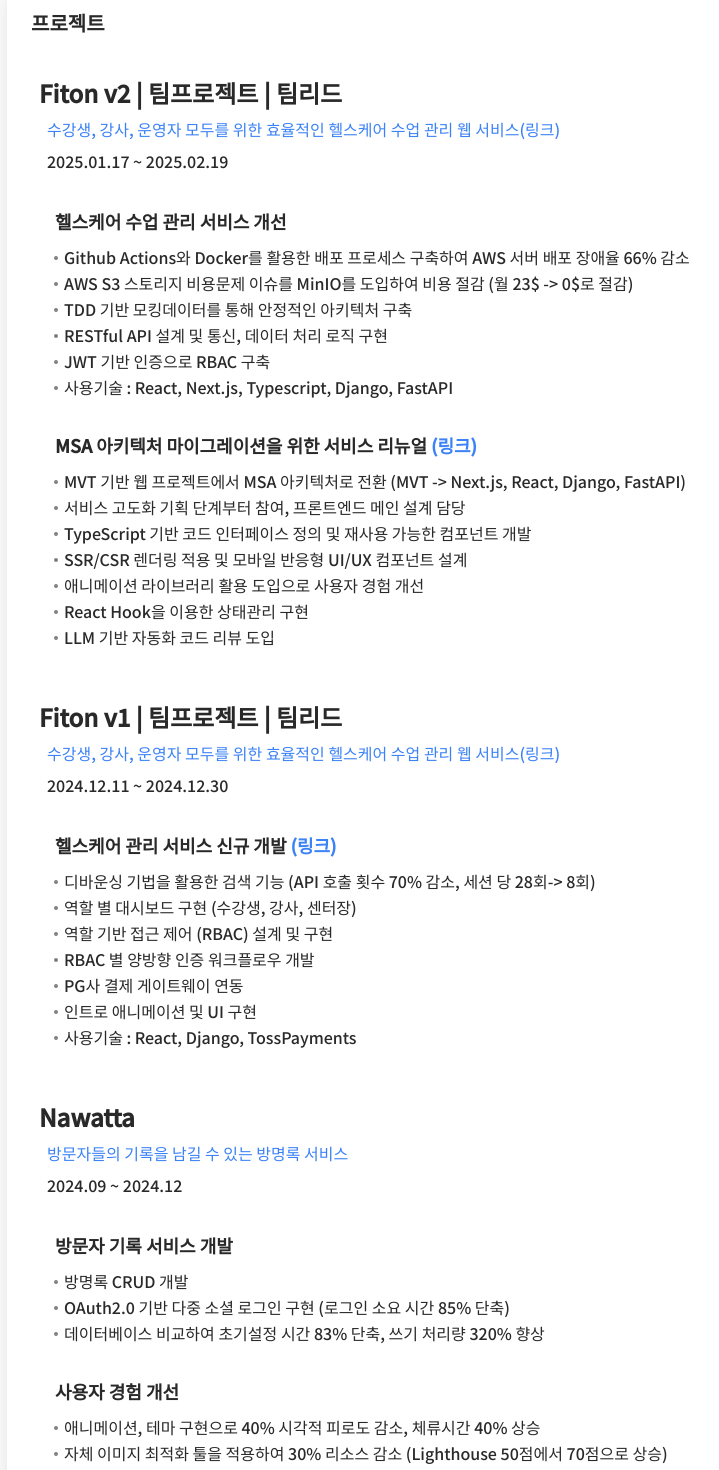
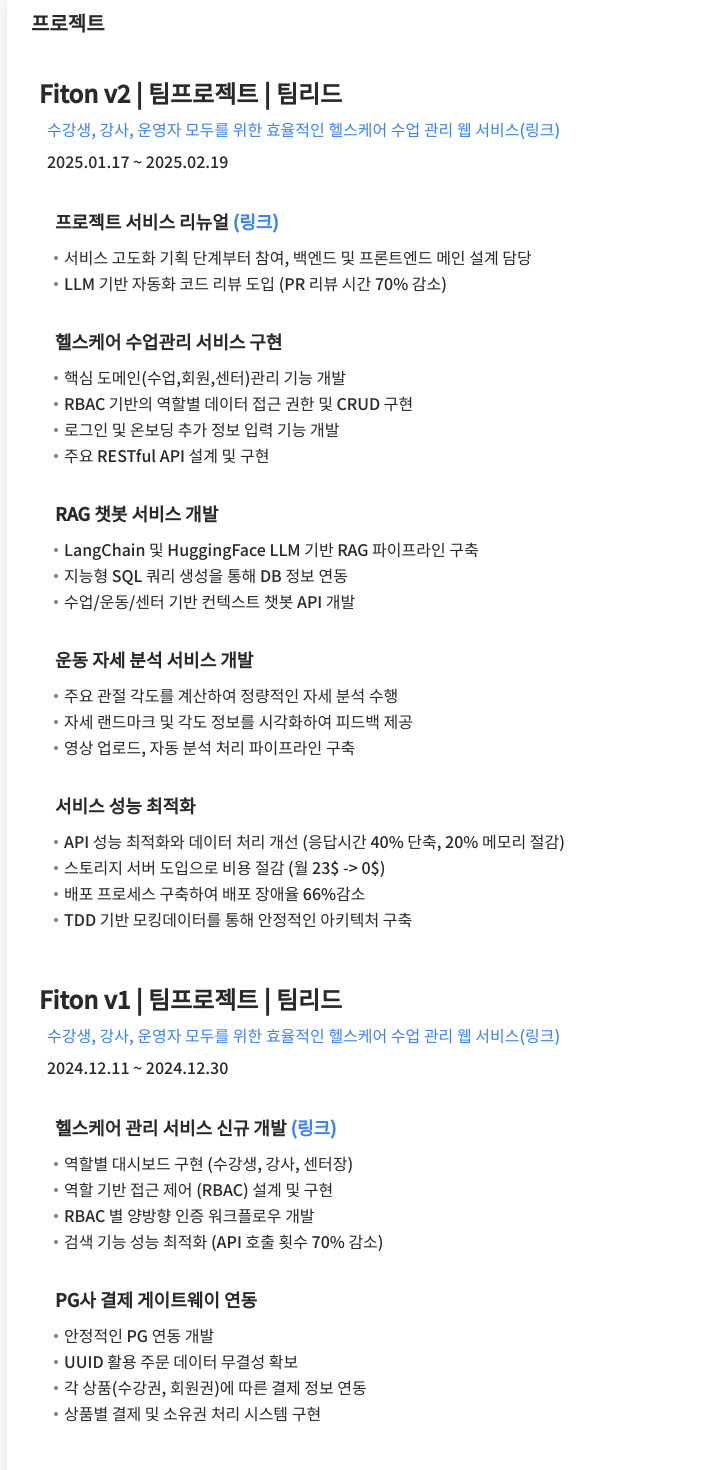
Before and after one commit to 2zm00/portfolio, a Next.js app: page / in a window 1280 px wide. Shown: the part 447-1917 px from the top of the page, without its empty margins (408-1127 px from the left). Built offline with nearby package versions, Linux system fonts and the light colour scheme.

Commit message:
feat: 포트폴리오 백엔드 내용 수정

```diff
--- a/app/about/page.tsx
+++ b/app/about/page.tsx
@@ -12,11 +12,11 @@
 			>
 				<div>
 				제한된 리소스 환경에서 기획 단계에서부터 개발 경험이 있습니다. <br />
+LangChain 및 HuggingFace LLM 기반 RAG 파이프라인을 구축한 경험이 있습니다. <br />
+Docker를 활용한 배포 프로세스 구축하여 배포 장애율 66% 감소시킨 경험이 있습니다.  <br />
 디바운싱 기법을 활용한 검색 기능으로 API 호출 횟수 70% 감소시켰습니다. <br />
 데이터베이스 연동 및 비교 분석 경험으로 초기 설정시간 83% 단축, 쓰기 처리량 320% 향상시켰습니다. <br />
-또한 사용자 접근성을 고려한 컴포넌트를 통해 체류시간 및 리텐션율을 40% 향상시켰습니다. <br />
-이미지 최적화 툴을 적용하여 30% 리소스를 감소, 개선하여 Lighthouse 50점에서 70점으로 상승시켰습니다. <br />
-프론트엔드 뿐만 아니라 백엔드 학습을 통한 전체 프로세스를 이해를 통해 관련 이슈를 파악할 수 있습니다.
+백엔드 뿐만 아니라 프론트엔드, Devops에 대한 학습으로 관련 이슈를 파악할 수 있습니다.<br />
 
 				</div>
 			</Card>
--- a/app/data/portfolio.ts
+++ b/app/data/portfolio.ts
@@ -60,4 +60,83 @@
 
 };
 
+
+export const portfolio2 = {
+	description : `
+### Fiton v2 | 팀프로젝트 | 팀리드
+
+[수강생, 강사, 운영자 모두를 위한 효율적인 헬스케어 수업 관리 웹 서비스(링크)](https://github.com/2zm00/Fiton_v2)
+
+
+
+2025.01.17 ~ 2025.02.19
+
+#### 프로젝트 서비스 리뉴얼 [(링크)](https://github.com/2zm00/Fiton_v2_zmo)
+- 서비스 고도화 기획 단계부터 참여, 백엔드 및 프론트엔드 메인 설계 담당
+- LLM 기반 자동화 코드 리뷰 도입 (PR 리뷰 시간 70% 감소)
+
+
+#### 헬스케어 수업관리 서비스 구현
+- 핵심 도메인(수업,회원,센터)관리 기능 개발
+- RBAC 기반의 역할별 데이터 접근 권한 및 CRUD 구현
+- 로그인 및 온보딩 추가 정보 입력 기능 개발
+- 주요 RESTful API 설계 및 구현
+
+#### RAG 챗봇 서비스 개발
+- LangChain 및 HuggingFace LLM 기반 RAG 파이프라인 구축
+- 지능형 SQL 쿼리 생성을 통해 DB 정보 연동
+- 수업/운동/센터 기반 컨텍스트 챗봇 API 개발
+
+
+#### 운동 자세 분석 서비스 개발
+- 주요 관절 각도를 계산하여 정량적인 자세 분석 수행
+- 자세 랜드마크 및 각도 정보를 시각화하여 피드백 제공
+- 영상 업로드, 자동 분석 처리 파이프라인 구축
+
+
+#### 서비스 성능 최적화
+- API 성능 최적화와 데이터 처리 개선 (응답시간 40% 단축, 20% 메모리 절감)
+- 스토리지 서버 도입으로 비용 절감 (월 23$ -> 0$)
+- 배포 프로세스 구축하여 배포 장애율 66%감소
+- TDD 기반 모킹데이터를 통해 안정적인 아키텍처 구축
+
+
+### Fiton v1 | 팀프로젝트 | 팀리드
+[수강생, 강사, 운영자 모두를 위한 효율적인 헬스케어 수업 관리 웹 서비스(링크)](https://github.com/2zm00/Fiton_Project)
+
+
+2024.12.11 ~ 2024.12.30
+
+
+#### 헬스케어 관리 서비스 신규 개발 [(링크)](https://github.com/2zm00/Fiton_Project_zmo)
+- 역할별 대시보드 구현 (수강생, 강사, 센터장)
+- 역할 기반 접근 제어 (RBAC) 설계 및 구현
+- RBAC 별 양방향 인증 워크플로우 개발
+- 검색 기능 성능 최적화 (API 호출 횟수 70% 감소)
+
+#### PG사 결제 게이트웨이 연동
+- 안정적인 PG 연동 개발
+- UUID 활용 주문 데이터 무결성 확보
+- 각 상품(수강권, 회원권)에 따른 결제 정보 연동
+- 상품별 결제 및 소유권 처리 시스템 구현
+
+
+
+
+### Give a Lotto | 팀 프로젝트
+[로또 번호 통계 분석부터 AI 예측, 데이터 시각화 활용 프로젝트 (링크)](https://github.com/2zm00/lotto)
+
+
+
+2024.11.05 ~ 2024.11.07
+
+#### 로또 번호 예측 서비스 개발
+- 데이터 파이프라인을 구축하여 Matplotlib, Ploty를 활용한 데이터 대시보드를 구축
+- 한국로또공사 API에서 과거 당첨 번호 1,107회차 데이터 수집 → Pandas로 정제
+- 80% 학습 데이터 / 20% 검증 데이터 분할 후 학습 기여
+- 데이터 수집 → 모델 학습 → 서빙 파이프라인을 구현
+	`
+}
+
+
 export default portfolio;
--- a/app/portfolio/page.tsx
+++ b/app/portfolio/page.tsx
@@ -4,7 +4,7 @@
 import rehypeRaw from 'rehype-raw';
 import remarkGfm from "remark-gfm";
 import rehypeSanitize from "rehype-sanitize";
-import portfolio from "../data/portfolio";
+import {portfolio2} from "../data/portfolio";
 
 export default function PortfolioSection() {
 	return (
@@ -13,7 +13,7 @@
 				remarkPlugins={[remarkGfm]}
 				rehypePlugins={[rehypeSanitize, rehypeRaw]}
 				>
-							{portfolio.description}
+							{portfolio2.description}
 							</ReactMarkdown>
 			</Card>
 	)
```
